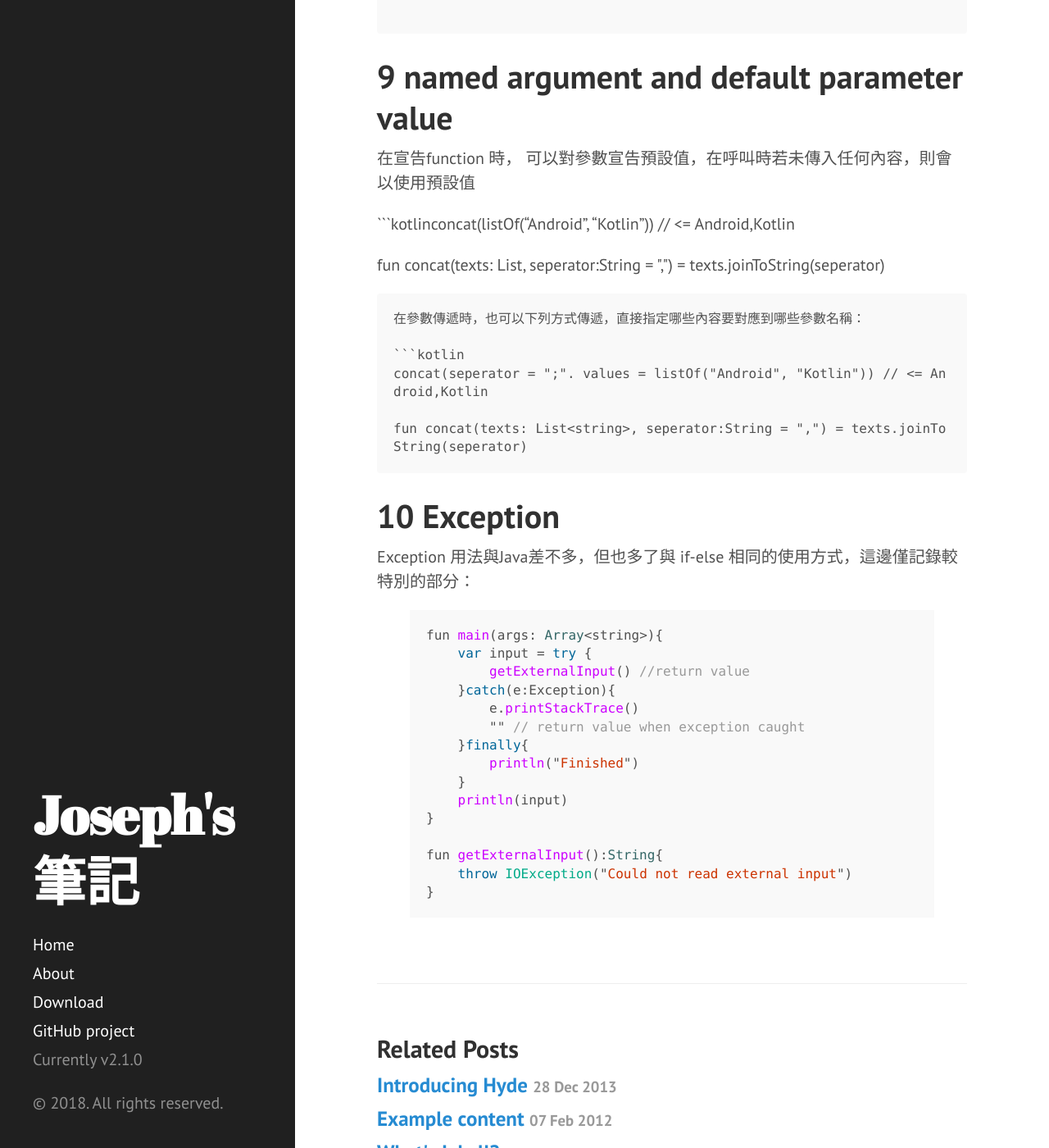
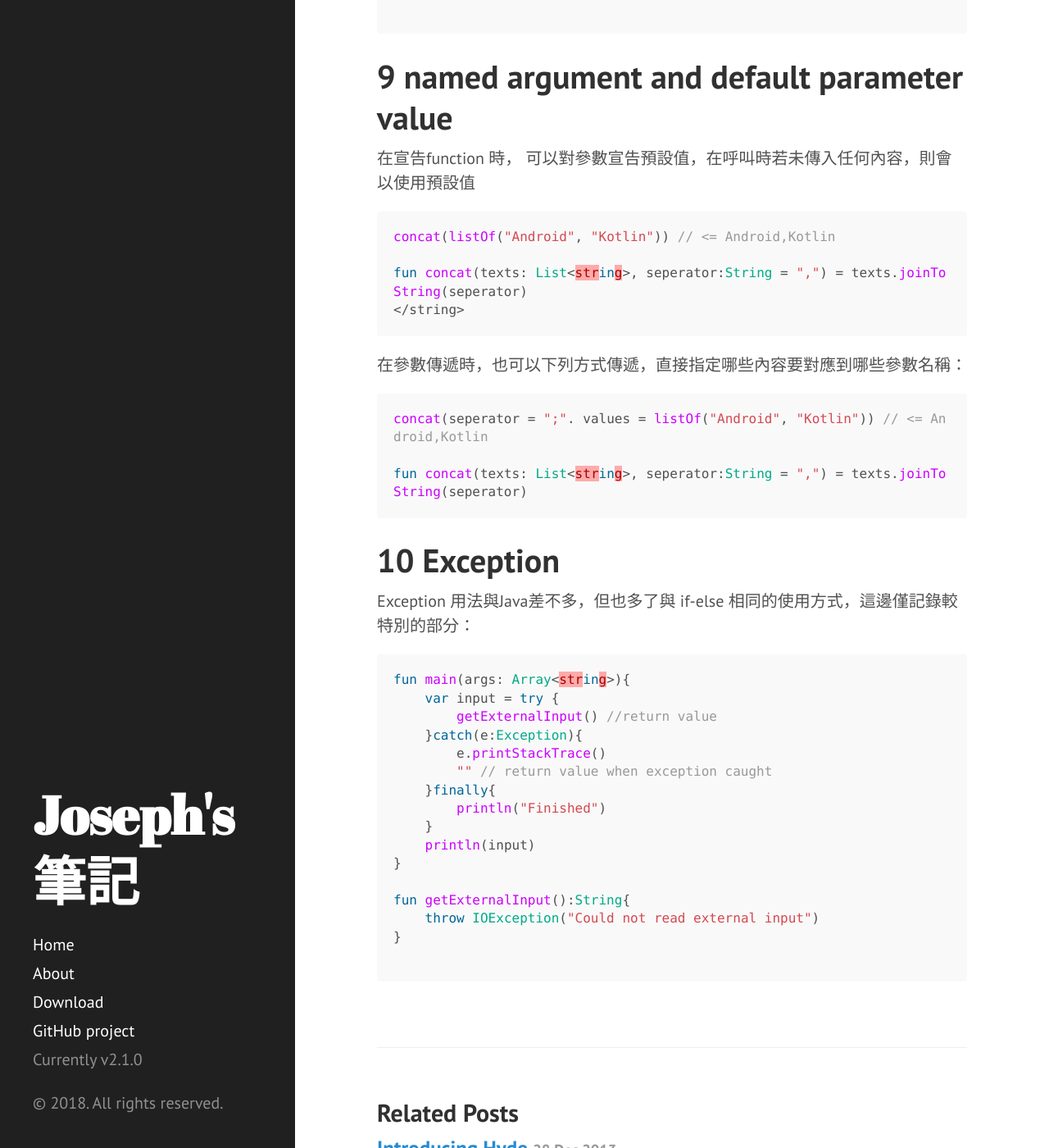
Before and after one commit to josephjsf/josephjsf.github.io, a Jekyll site: the page built from _posts/2018-10-10-Kotlin.md, in a window 1280 px wide and 1400 px high, scrolled down 5583 px. Shown: the whole window at 82% size. Built offline with Jekyll 4.4.1, drawn with Linux system fonts in a browser that asks for light colours.

Commit message:
fix content

````diff
--- a/_posts/2018-10-10-Kotlin.md
+++ b/_posts/2018-10-10-Kotlin.md
@@ -233,11 +233,13 @@ permitEntrance(18, 19, 20) // true
 在宣告function 時， 可以對參數宣告預設值，在呼叫時若未傳入任何內容，則會以使用預設值
 <br />
 
-```kotlinconcat(listOf("Android", "Kotlin")) // <= Android,Kotlin
+```kotlin
+concat(listOf("Android", "Kotlin")) // <= Android,Kotlin
 
 fun concat(texts: List<string>, seperator:String = ",") = texts.joinToString(seperator)
 </string>
 ```
+
 在參數傳遞時，也可以下列方式傳遞，直接指定哪些內容要對應到哪些參數名稱：
 
 ```kotlin
@@ -250,7 +252,7 @@ fun concat(texts: List<string>, seperator:String = ",") = texts.joinToString(sep
 
 Exception 用法與Java差不多，但也多了與 if-else 相同的使用方式，這邊僅記錄較特別的部分：
 
-{% highlight js %}
+```kotlin
 fun main(args: Array<string>){
     var input = try {
         getExternalInput() //return value
@@ -267,4 +269,4 @@ fun getExternalInput():String{
     throw IOException("Could not read external input")
 }
 
-{% endhighlight %}
+```
````
